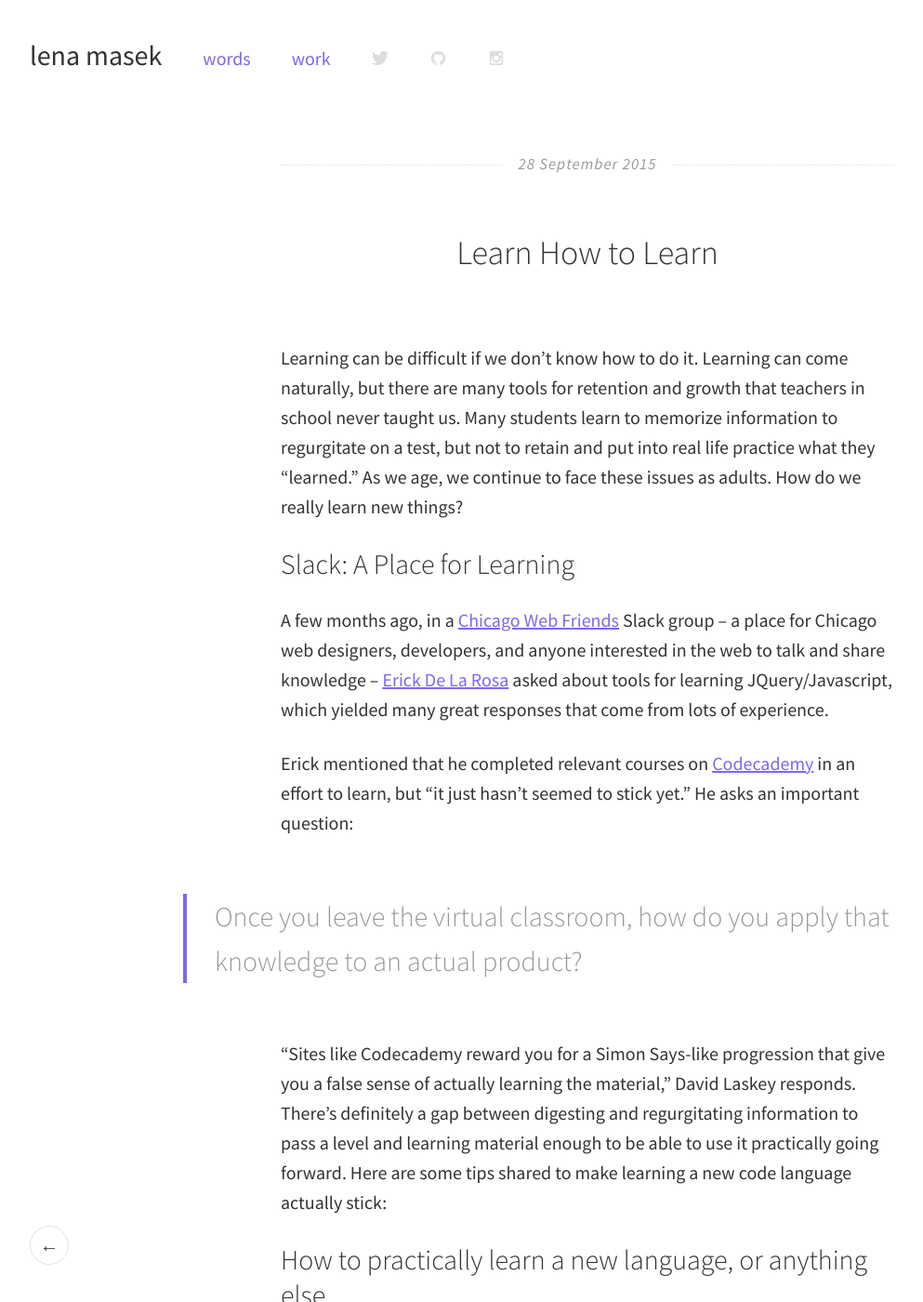
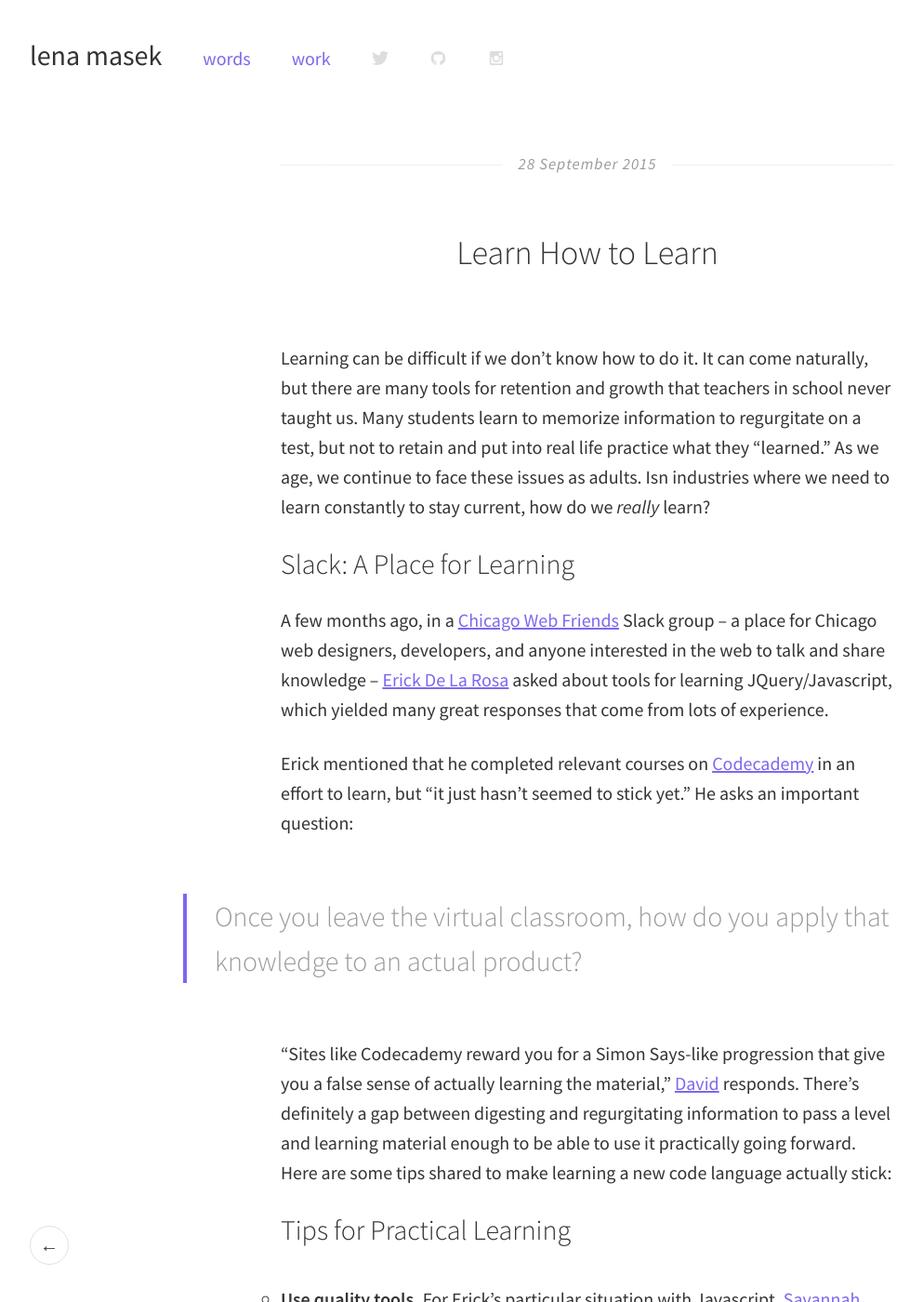
Before and after one commit to lenamasek/lenamasek.github.io, a Jekyll site: the page built from _posts/2015-09-28-how-to-learn.markdown, in a window 1280 px wide and 1400 px high. Shown: the whole window at 93% size, without its empty margins (8-1001 px from the left). Built offline with Jekyll 4.4.1, drawn with Linux system fonts in a browser that asks for light colours; some of the changed text lies outside the part shown.

Commit message:
how 2 learn

```diff
--- a/_posts/2015-09-28-how-to-learn.markdown
+++ b/_posts/2015-09-28-how-to-learn.markdown
@@ -5,7 +5,7 @@ date:   2015-09-28
 category: blog
 ---
 
-Learning can be difficult if we don't know how to do it. Learning can come naturally, but there are many tools for retention and growth that teachers in school never taught us. Many students learn to memorize information to regurgitate on a test, but not to retain and put into real life practice what they "learned." As we age, we continue to face these issues as adults. How do we really learn new things?
+Learning can be difficult if we don't know how to do it. It can come naturally, but there are many tools for retention and growth that teachers in school never taught us. Many students learn to memorize information to regurgitate on a test, but not to retain and put into real life practice what they "learned." As we age, we continue to face these issues as adults. Isn industries where we need to learn constantly to stay current, how do we *really* learn?
 
 ### Slack: A Place for Learning
 A few months ago, in a [Chicago Web Friends](http://chicagofriends.website) Slack group – a place for Chicago web designers, developers, and anyone interested in the web to talk and share knowledge – [Erick De La Rosa](http://twitter.com/eeedlr) asked about tools for learning JQuery/Javascript, which yielded many great responses that come from lots of experience.
@@ -14,12 +14,12 @@ Erick mentioned that he completed relevant courses on [Codecademy](http://codeca
 
 > Once you leave the virtual classroom, how do you apply that knowledge to an actual product?
 
- "Sites like Codecademy reward you for a Simon Says-like progression that give you a false sense of actually learning the material," David Laskey responds. There’s definitely a gap between digesting and regurgitating information to pass a level and learning material enough to be able to use it practically going forward. Here are some tips shared to make learning a new code language actually stick:
+ "Sites like Codecademy reward you for a Simon Says-like progression that give you a false sense of actually learning the material," [David](http://twitter.com/david_laskey) responds. There’s definitely a gap between digesting and regurgitating information to pass a level and learning material enough to be able to use it practically going forward. Here are some tips shared to make learning a new code language actually stick:
 
 
-### How to practically learn a new language, or anything else
+### Tips for Practical Learning
 
-+ **Use quality tutorials & learning materials.** For Erick's particular situation with Javascript, [Savannah](http://twitter.com/savannahmillion) suggests [try.jquery.com](http://try.jquery.com), because "the exercises are always similar to what you see in the video, but different enough to where you still have to think about them." [Kunal Bhat](http://twitter.com/kunalbhat) shares [CodeSchool's Javascript path](http://www.codeschool.com/paths/javascript). Find tutorials and guides that will challenge you to apply your new knowledge in different ways – this will help your retention.
++ **Use quality tools.** For Erick's particular situation with Javascript, [Savannah](http://twitter.com/savannahmillion) suggests [try.jquery.com](http://try.jquery.com), because "the exercises are always similar to what you see in the video, but different enough to where you still have to think about them." [Kunal Bhat](http://twitter.com/kunalbhat) shares [CodeSchool's Javascript path](http://www.codeschool.com/paths/javascript). Find tutorials and guides that will challenge you to apply your new knowledge in different ways – this will help your retention.
 
 + **Try making something small** Give yourself a small thing to make and see it through. The language will stick a lot more when you put it into practice to make something you're proud of, rather than just reading about it. Find the right project that is both visually interesting to keep your attention, but not too complicated where you feel overwhelmed and avoid completing it.
 
```
